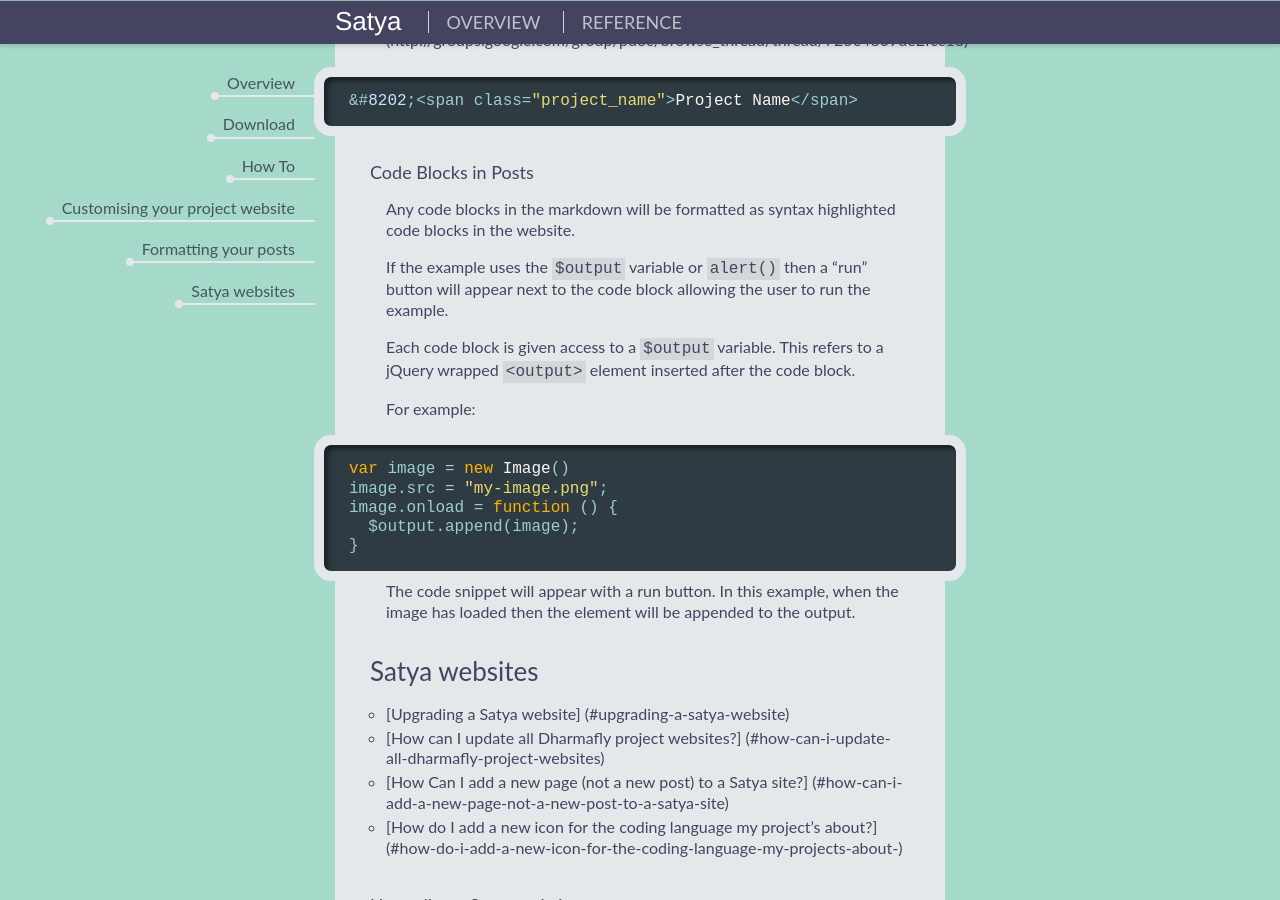
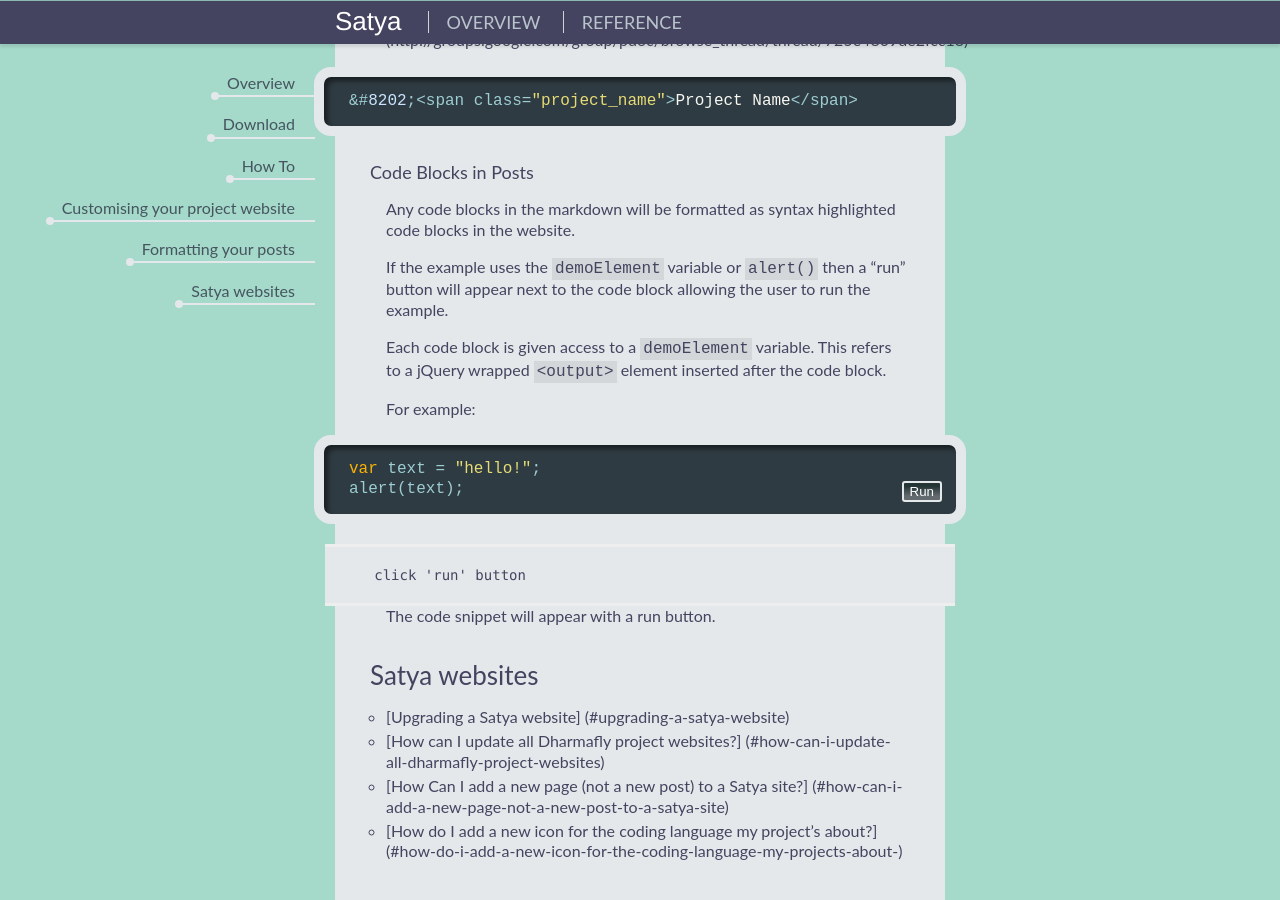
Before and after one commit to dharmafly/noodle, a Jekyll site: the page built from index.html, in a window 1280 px wide and 900 px high, scrolled down 7835 px. Built offline with Jekyll 4.4.1, drawn with Linux system fonts in a browser that asks for light colours; nearby versions of some CDN libraries; Markdown is read by kramdown in place of the engine named in the settings.

Commit message:
Add function to extract code text from contenteditable code blocks in demos. #226

```diff
--- a/_posts/0000-04-02-formatting-your-posts.md
+++ b/_posts/0000-04-02-formatting-your-posts.md
@@ -21,19 +21,14 @@
 
 Any  code blocks in the markdown will be formatted as syntax highlighted code blocks in the website.
 
-If the example uses the `$output` variable or `alert()` then a "run" button will appear next to
-the code block allowing the user to run the example.
+If the example uses the `demoElement` variable or `alert()` then a "run" button will appear next to the code block allowing the user to run the example.
 
-Each code block is given access to a `$output` variable. This refers to a
+Each code block is given access to a `demoElement` variable. This refers to a
 jQuery wrapped `<output>` element inserted after the code block.
 
 For example:
 
-    var image = new Image()
-    image.src = "my-image.png";
-    image.onload = function () {
-      $output.append(image);
-    }
+    var text = "hello!";
+    alert(text);
 
-The code snippet will appear with a run button. In this example, when the image has loaded then
-the element will be appended to the output.
+The code snippet will appear with a run button.
--- a/javascript/demo.js
+++ b/javascript/demo.js
@@ -29,7 +29,7 @@
     code.attr('id', 'code-' + examples.index);
 
     if(!satya.narrowScreen){
-      code.attr('contenteditable', true)
+      code.attr('contenteditable', true);
     }
 
     output = $('<output>click \'run\' button</output>').attr('id', 'output-' + examples.index);
@@ -48,6 +48,18 @@
   }
 });
 
+function getCode(codeElem){
+  var elem = jQuery(codeElem).clone();
+
+  elem.find('div,p,br').each(function(){
+    var newline = jQuery('<span>\n</span>');
+    jQuery(this).before(newline);
+  });
+
+  return elem[0].textContent;
+
+}
+
 
 // Attach handlers to "Run" buttons
 $('button.eval')
@@ -60,8 +72,11 @@
     output.empty();
     setTimeout(function () {
         var demoElement = 'satya.jQuery("#' + output[0].id + '")[0]',
-            code  = $('#code-' + index).text(),
-            $alert  = 'function (msg) {satya.jQuery("#' + output[0].id + '").append("alert: " + msg + "</br/>");}';
+            code = '',
+            codeEl = $('#code-' + index)[0],
+            $alert  = 'function (msg) { var text = satya.jQuery("<span />");text.text("alert: " + msg);satya.jQuery("#' + output[0].id + '").append(text).append("<br/>");}';
+
+        code = getCode(codeEl);
 
         // Add and remove a class when the code is run.
         output.addClass('loaded');
```
Also changed, not shown: _posts/0000-09-01-characters-in-titles.md (+3 -0 lines).
